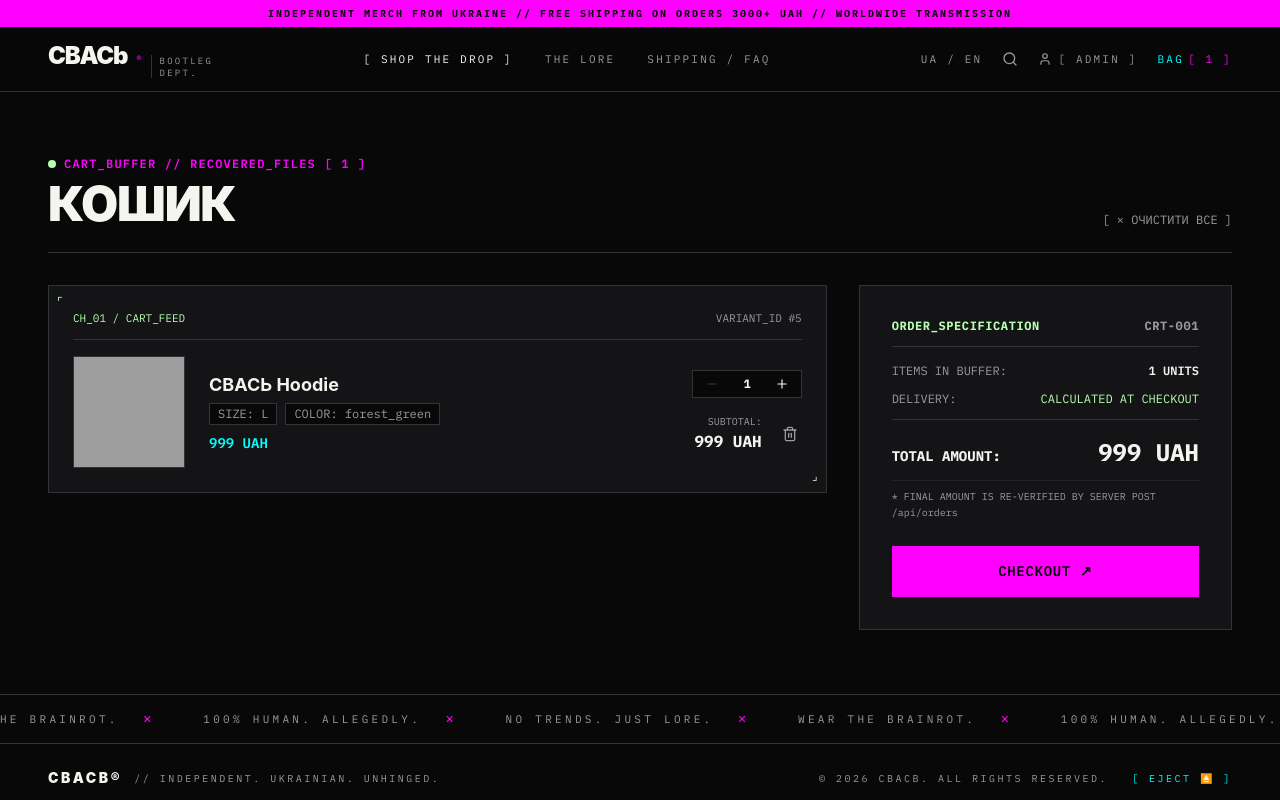
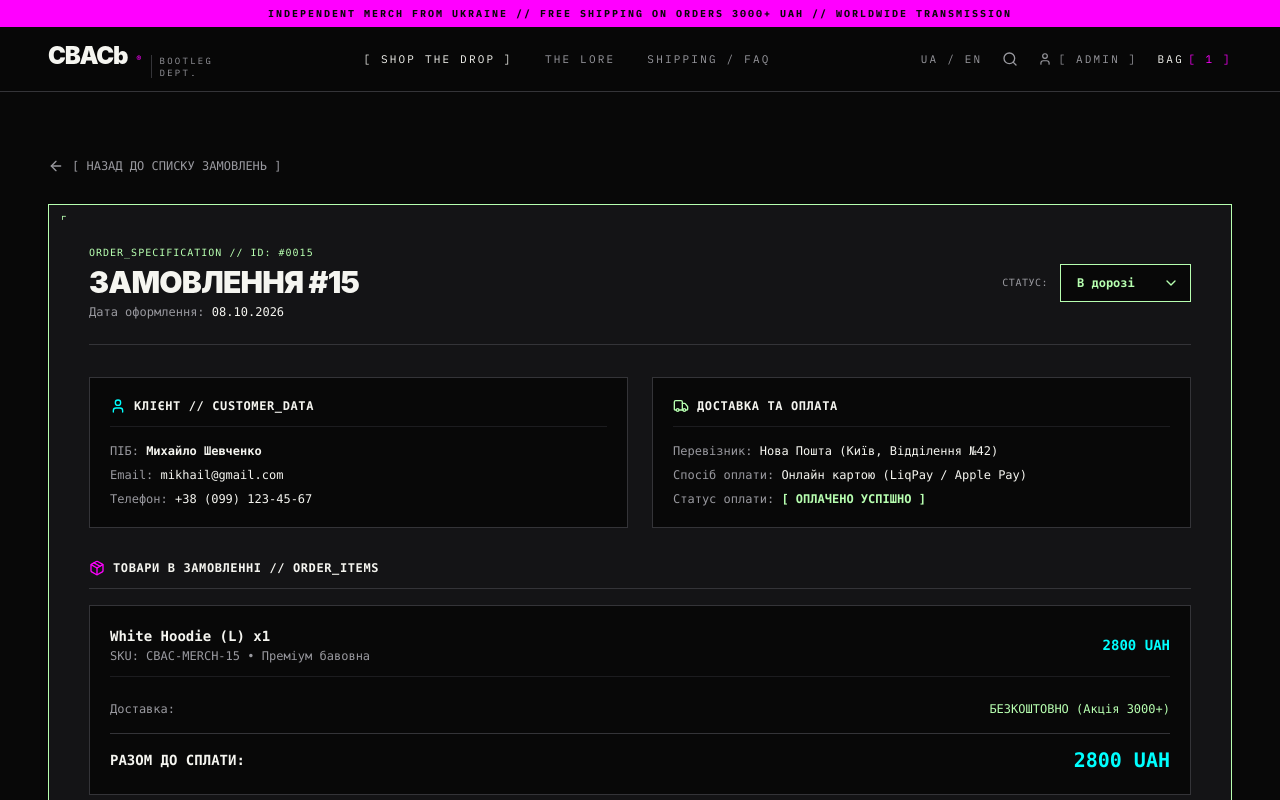
Before and after one commit to mievvchuk/Svasya_frontend, a React (Vite) app: page /orders/1 in a window 1280 px wide. Before the commit this address led to /cart. Shown: the top 800 px of the page. Built offline with nearby package versions, Linux system fonts and the light colour scheme; no server answers; grey boxes are pictures that could not be loaded.

Commit message:
feat(orders): додати сторінку деталей замовлення та навігацію з кабінету менеджера

```diff
--- a/src/App.tsx
+++ b/src/App.tsx
@@ -11,6 +11,7 @@ import { AuthPage } from './pages/AuthPage';
 import { UserProfilePage } from './pages/UserProfilePage';
 import { ManagerProfilePage } from './pages/ManagerProfilePage';
 import { AdminProfilePage } from './pages/AdminProfilePage';
+import { OrderDetailsPage } from './pages/OrderDetailsPage';
 
 export const App: React.FC = () => {
   return (
@@ -37,6 +38,10 @@ export const App: React.FC = () => {
                 <Route path="/admin" element={<AdminProfilePage />} />
                 <Route path="/profile/admin" element={<AdminProfilePage />} />
 
+                {/* Сторінка перегляду та обробки замовлення */}
+                <Route path="/orders/:id" element={<OrderDetailsPage />} />
+                <Route path="/manager/orders/:id" element={<OrderDetailsPage />} />
+
                 {/* Дефолтний редирект */}
                 <Route path="/" element={<Navigate to="/cart" replace />} />
                 <Route path="*" element={<Navigate to="/cart" replace />} />
--- a/src/pages/ManagerProfilePage.tsx
+++ b/src/pages/ManagerProfilePage.tsx
@@ -1,14 +1,12 @@
 import React, { useState } from 'react';
 import { useAuth, type MockOrder } from '../context/AuthContext';
-import { Link, useNavigate } from 'react-router-dom';
+import { useNavigate } from 'react-router-dom';
 import {
   Briefcase,
-  User,
-  ShieldCheck,
   Check,
   LogOut,
-  ArrowRight,
-  ChevronDown
+  ChevronDown,
+  ArrowUpRight
 } from 'lucide-react';
 
 export const ManagerProfilePage: React.FC = () => {
@@ -33,6 +31,10 @@ export const ManagerProfilePage: React.FC = () => {
     navigate('/auth');
   };
 
+  const handleOrderClick = (orderId: number) => {
+    navigate(`/manager/orders/${orderId}`);
+  };
+
   return (
     <main className="max-w-[1440px] mx-auto px-4 sm:px-8 lg:px-12 py-10 sm:py-16">
       {/* Верхній навігаційний тулбар */}
@@ -49,33 +51,14 @@ export const ManagerProfilePage: React.FC = () => {
           </p>
         </div>
 
-        {/* Швидкі посилання на інші кабінети */}
-        <div className="flex flex-wrap items-center gap-2">
-          <span className="text-[10px] text-[#99999F] uppercase tracking-wider mr-1 hidden sm:inline font-mono">
-            ПЕРЕЙТИ В КАБІНЕТ:
-          </span>
-          <Link
-            to="/profile"
-            className="px-3 py-1.5 border border-[#343438] bg-[#141416] text-[#99999F] hover:text-[#00FFFF] hover:border-[#00FFFF] text-[11px] font-mono tracking-wider transition-colors inline-flex items-center gap-1.5"
-          >
-            <User className="w-3.5 h-3.5" />
-            <span>Користувач</span>
-            <ArrowRight className="w-3 h-3" />
-          </Link>
-          <Link
-            to="/admin"
-            className="px-3 py-1.5 border border-[#343438] bg-[#141416] text-[#99999F] hover:text-[#FF00FF] hover:border-[#FF00FF] text-[11px] font-mono tracking-wider transition-colors inline-flex items-center gap-1.5"
-          >
-            <ShieldCheck className="w-3.5 h-3.5" />
-            <span>Адміністратор</span>
-            <ArrowRight className="w-3 h-3" />
-          </Link>
+        {/* Кнопка виходу */}
+        <div>
           <button
             onClick={handleLogout}
-            className="px-3 py-1.5 border border-[#343438] bg-[#141416] text-[#99999F] hover:text-[#FF4444] hover:border-[#FF4444] text-[11px] font-mono tracking-wider transition-colors inline-flex items-center gap-1.5"
+            className="px-4 py-2 border border-[#343438] bg-[#141416] text-[#99999F] hover:text-[#FF4444] hover:border-[#FF4444] text-xs font-mono tracking-wider transition-colors inline-flex items-center gap-2"
           >
             <LogOut className="w-3.5 h-3.5" />
-            <span>Вийти</span>
+            <span>[ ВИЙТИ З СИСТЕМИ ]</span>
           </button>
         </div>
       </div>
@@ -105,19 +88,26 @@ export const ManagerProfilePage: React.FC = () => {
         </div>
 
         <p className="text-xs text-[#99999F] font-mono mb-6">
-          Керуйте чергою та змінюйте статуси замовлень клієнтів у реальному часі:
+          Керуйте чергою та змінюйте статуси замовлень клієнтів. Натисніть на будь-яке замовлення, щоб відкрити повну інформацію:
         </p>
 
-        {/* Список замовлень зі скріншота */}
+        {/* Список замовлень зі скріншота з можливістю кліку на замовлення */}
         <div className="space-y-4">
           {orders.map((ord) => (
             <div
               key={ord.id}
-              className="p-5 bg-[#080808] border border-[#343438] hover:border-[#B7FFB0]/50 transition-colors flex flex-col md:flex-row md:items-center justify-between gap-4"
+              onClick={() => handleOrderClick(ord.id)}
+              className="p-5 bg-[#080808] border border-[#343438] hover:border-[#B7FFB0] transition-all flex flex-col md:flex-row md:items-center justify-between gap-4 cursor-pointer group"
             >
               <div className="space-y-1">
-                <div className="text-sm font-bold text-[#F5F5F0] font-mono">
-                  Замовлення #{ord.id} <span className="text-[#99999F] font-normal">({ord.date})</span>
+                <div className="flex items-center gap-2">
+                  <span className="text-sm font-bold text-[#F5F5F0] group-hover:text-[#B7FFB0] transition-colors font-mono">
+                    Замовлення #{ord.id}
+                  </span>
+                  <span className="text-[#99999F] font-normal text-xs font-mono">
+                    ({ord.date})
+                  </span>
+                  <ArrowUpRight className="w-3.5 h-3.5 text-[#99999F] group-hover:text-[#B7FFB0] transition-colors" />
                 </div>
                 <div className="text-xs text-[#99999F] font-mono">
                   Клієнт: <span className="text-[#F5F5F0]">{ord.customerName}</span> • {ord.items}
@@ -128,7 +118,7 @@ export const ManagerProfilePage: React.FC = () => {
               </div>
 
               {/* Селектор статусу замовлення */}
-              <div className="flex items-center gap-3">
+              <div className="flex items-center gap-3" onClick={(e) => e.stopPropagation()}>
                 <div className="relative">
                   <select
                     value={ord.status}
@@ -147,6 +137,15 @@ export const ManagerProfilePage: React.FC = () => {
                   </select>
                   <ChevronDown className="w-4 h-4 text-[#99999F] absolute right-3 top-1/2 -translate-y-1/2 pointer-events-none" />
                 </div>
+
+                <button
+                  type="button"
+                  onClick={() => handleOrderClick(ord.id)}
+                  className="hidden sm:inline-flex px-3 py-2 border border-[#343438] bg-[#141416] text-[#99999F] hover:text-[#00FFFF] hover:border-[#00FFFF] text-xs font-mono tracking-wider transition-colors items-center gap-1"
+                >
+                  <span>Деталі</span>
+                  <ArrowUpRight className="w-3 h-3" />
+                </button>
               </div>
             </div>
           ))}
--- /dev/null
+++ b/src/pages/OrderDetailsPage.tsx
@@ -0,0 +1,201 @@
+import React, { useState } from 'react';
+import { useParams, Link } from 'react-router-dom';
+import { useAuth, type MockOrder } from '../context/AuthContext';
+import {
+  ArrowLeft,
+  Package,
+  User,
+  Truck,
+  Check,
+  ChevronDown
+} from 'lucide-react';
+
+export const OrderDetailsPage: React.FC = () => {
+  const { id } = useParams<{ id: string }>();
+  const { orders, updateOrderStatus, currentUser } = useAuth();
+  const orderId = Number(id);
+
+  const order = orders.find((o) => o.id === orderId) || orders[0];
+  const [notification, setNotification] = useState<string | null>(null);
+
+  const handleStatusChange = (nextStatus: MockOrder['status']) => {
+    updateOrderStatus(order.id, nextStatus);
+    setNotification(`Статус замовлення оновлено на "${nextStatus}"`);
+    setTimeout(() => setNotification(null), 3000);
+  };
+
+  const backUrl = currentUser.role === 'manager' ? '/manager' : currentUser.role === 'admin' ? '/admin' : '/profile';
+
+  return (
+    <main className="max-w-[1440px] mx-auto px-4 sm:px-8 lg:px-12 py-10 sm:py-16">
+      {/* Кнопка назад */}
+      <div className="mb-6">
+        <Link
+          to={backUrl}
+          className="inline-flex items-center text-xs text-[#99999F] hover:text-[#00FFFF] transition-colors gap-2 font-mono"
+        >
+          <ArrowLeft className="w-4 h-4" />
+          <span>[ НАЗАД ДО СПИСКУ ЗАМОВЛЕНЬ ]</span>
+        </Link>
+      </div>
+
+      {notification && (
+        <div className="mb-6 p-4 bg-[#B7FFB0]/10 border border-[#B7FFB0] text-[#B7FFB0] text-xs flex items-center gap-2 font-mono">
+          <Check className="w-4 h-4" />
+          <span>[ ОНОВЛЕНО ] {notification}</span>
+        </div>
+      )}
+
+      {/* Головна картка замовлення */}
+      <div className="bg-[#141416] border border-[#B7FFB0] p-6 sm:p-10 relative">
+        <div className="absolute top-2 left-3 text-[#B7FFB0] text-xs">⌜</div>
+        <div className="absolute bottom-2 right-3 text-[#B7FFB0] text-xs">⌟</div>
+
+        {/* Заголовок замовлення */}
+        <div className="flex flex-col sm:flex-row sm:items-center justify-between pb-6 mb-8 border-b border-[#343438] gap-4">
+          <div>
+            <div className="text-[10px] text-[#B7FFB0] tracking-widest uppercase mb-1 font-mono">
+              ORDER_SPECIFICATION // ID: #{order.id.toString().padStart(4, '0')}
+            </div>
+            <h1 className="text-2xl sm:text-3xl font-black text-[#F5F5F0] tracking-tight uppercase font-sans">
+              ЗАМОВЛЕННЯ #{order.id}
+            </h1>
+            <div className="text-xs text-[#99999F] font-mono mt-1">
+              Дата оформлення: <span className="text-[#F5F5F0]">{order.date}</span>
+            </div>
+          </div>
+
+          {/* Керування статусом замовлення */}
+          <div className="flex items-center gap-3">
+            <span className="text-[10px] text-[#99999F] font-mono uppercase tracking-wider hidden sm:inline">
+              СТАТУС:
+            </span>
+            <div className="relative">
+              <select
+                value={order.status}
+                onChange={(e) => handleStatusChange(e.target.value as MockOrder['status'])}
+                className="appearance-none bg-[#080808] border border-[#B7FFB0] text-[#B7FFB0] text-xs font-mono font-bold py-2.5 pl-4 pr-10 focus:outline-none focus:ring-1 focus:ring-[#B7FFB0] cursor-pointer"
+              >
+                <option value="Нове">Нове</option>
+                <option value="В обробці">В обробці</option>
+                <option value="В дорозі">В дорозі</option>
+                <option value="Доставлено">Доставлено</option>
+              </select>
+              <ChevronDown className="w-4 h-4 text-[#B7FFB0] absolute right-3 top-1/2 -translate-y-1/2 pointer-events-none" />
+            </div>
+          </div>
+        </div>
+
+        {/* Інформація про замовника та доставку */}
+        <div className="grid grid-cols-1 md:grid-cols-2 gap-6 mb-8">
+          {/* Дані клієнта */}
+          <div className="p-5 bg-[#080808] border border-[#343438]">
+            <div className="flex items-center gap-2 pb-3 mb-4 border-b border-[#1C1C1F]">
+              <User className="w-4 h-4 text-[#00FFFF]" />
+              <h3 className="text-xs font-bold text-[#F5F5F0] uppercase tracking-wider font-mono">
+                КЛІЄНТ // CUSTOMER_DATA
+              </h3>
+            </div>
+            <div className="space-y-2 text-xs font-mono">
+              <div>
+                <span className="text-[#99999F]">ПІБ:</span>{' '}
+                <span className="text-[#F5F5F0] font-bold">{order.customerName}</span>
+              </div>
+              <div>
+                <span className="text-[#99999F]">Email:</span>{' '}
+                <span className="text-[#F5F5F0]">{order.customerEmail}</span>
+              </div>
+              <div>
+                <span className="text-[#99999F]">Телефон:</span>{' '}
+                <span className="text-[#F5F5F0]">+38 (099) 123-45-67</span>
+              </div>
+            </div>
+          </div>
+
+          {/* Доставка та оплата */}
+          <div className="p-5 bg-[#080808] border border-[#343438]">
+            <div className="flex items-center gap-2 pb-3 mb-4 border-b border-[#1C1C1F]">
+              <Truck className="w-4 h-4 text-[#B7FFB0]" />
+              <h3 className="text-xs font-bold text-[#F5F5F0] uppercase tracking-wider font-mono">
+                ДОСТАВКА ТА ОПЛАТА
+              </h3>
+            </div>
+            <div className="space-y-2 text-xs font-mono">
+              <div>
+                <span className="text-[#99999F]">Перевізник:</span>{' '}
+                <span className="text-[#F5F5F0]">Нова Пошта (Київ, Відділення №42)</span>
+              </div>
+              <div>
+                <span className="text-[#99999F]">Спосіб оплати:</span>{' '}
+                <span className="text-[#F5F5F0]">Онлайн картою (LiqPay / Apple Pay)</span>
+              </div>
+              <div>
+                <span className="text-[#99999F]">Статус оплати:</span>{' '}
+                <span className="text-[#B7FFB0] font-bold">[ ОПЛАЧЕНО УСПІШНО ]</span>
+              </div>
+            </div>
+          </div>
+        </div>
+
+        {/* Склад замовлення */}
+        <div className="mb-8">
+          <div className="flex items-center gap-2 pb-3 mb-4 border-b border-[#343438]">
+            <Package className="w-4 h-4 text-[#FF00FF]" />
+            <h3 className="text-xs font-bold text-[#F5F5F0] uppercase tracking-wider font-mono">
+              ТОВАРИ В ЗАМОВЛЕННІ // ORDER_ITEMS
+            </h3>
+          </div>
+
+          <div className="p-5 bg-[#080808] border border-[#343438] space-y-4">
+            <div className="flex items-center justify-between pb-3 border-b border-[#1C1C1F]">
+              <div>
+                <div className="text-sm font-bold text-[#F5F5F0] font-mono">
+                  {order.items}
+                </div>
+                <div className="text-xs text-[#99999F] font-mono mt-0.5">
+                  SKU: CBAC-MERCH-{order.id} • Преміум бавовна
+                </div>
+              </div>
+              <div className="text-sm font-bold text-[#00FFFF] font-mono">
+                {order.total} UAH
+              </div>
+            </div>
+
+            <div className="flex items-center justify-between pt-2 text-xs font-mono">
+              <span className="text-[#99999F]">Доставка:</span>
+              <span className="text-[#B7FFB0]">БЕЗКОШТОВНО (Акція 3000+)</span>
+            </div>
+
+            <div className="flex items-center justify-between pt-3 border-t border-[#343438]">
+              <span className="text-sm font-bold text-[#F5F5F0] uppercase font-mono">
+                РАЗОМ ДО СПЛАТИ:
+              </span>
+              <span className="text-xl font-black text-[#00FFFF] font-mono">
+                {order.total} UAH
+              </span>
+            </div>
+          </div>
+        </div>
+
+        {/* Нижня панель дій */}
+        <div className="flex flex-col sm:flex-row items-center justify-between gap-4 pt-4 border-t border-[#343438]">
+          <Link
+            to={backUrl}
+            className="w-full sm:w-auto px-6 py-2.5 border border-[#343438] hover:border-[#00FFFF] text-xs font-mono text-[#99999F] hover:text-[#00FFFF] transition-colors uppercase tracking-wider text-center"
+          >
+            [ ↵ НАЗАД ДО СПИСКУ ЗАМОВЛЕНЬ ]
+          </Link>
+
+          <button
+            type="button"
+            onClick={() => handleStatusChange('Доставлено')}
+            className="w-full sm:w-auto px-6 py-2.5 bg-[#B7FFB0] hover:bg-white text-[#080808] text-xs font-mono font-bold uppercase tracking-wider transition-colors text-center"
+          >
+            ПОЗНАЧИТИ ЯК ДОСТАВЛЕНО ✓
+          </button>
+        </div>
+      </div>
+    </main>
+  );
+};
+export default OrderDetailsPage;
```
